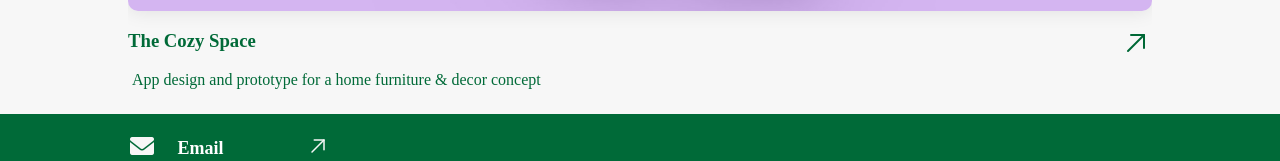
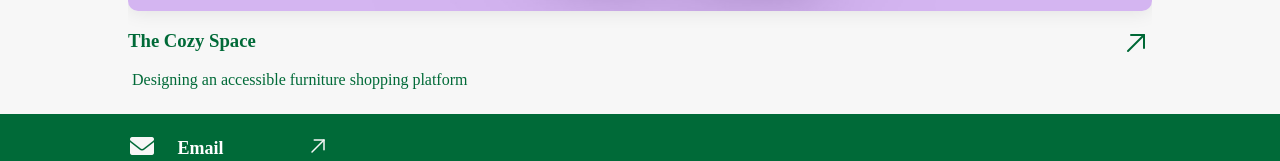
Before and after one commit to hey-youngaa/new-portfolio, a React (Create React App) app: page / in a window 1280 px wide. Shown: the part 1727-1888 px from the top of the page. Built offline with nearby package versions, Linux system fonts and the light colour scheme; a web font is replaced by a local one.

Commit message:
Updated project card label

```diff
--- a/src/pages/home/Home.jsx
+++ b/src/pages/home/Home.jsx
@@ -35,7 +35,7 @@ function Home() {
           <img src={homeCover} alt=''  className='workCover'/>
           <div className="workDetails">
             <h3>The Cozy Space</h3>
-            <p>App design and prototype for a home furniture & decor concept</p>
+            <p>Designing an accessible furniture shopping platform </p>
             <Link to={'/home-shopping-concept'} className='workLink'>
               <div className="workLinkBox">
                 <img src={arrow} alt='link arrow' />
```
